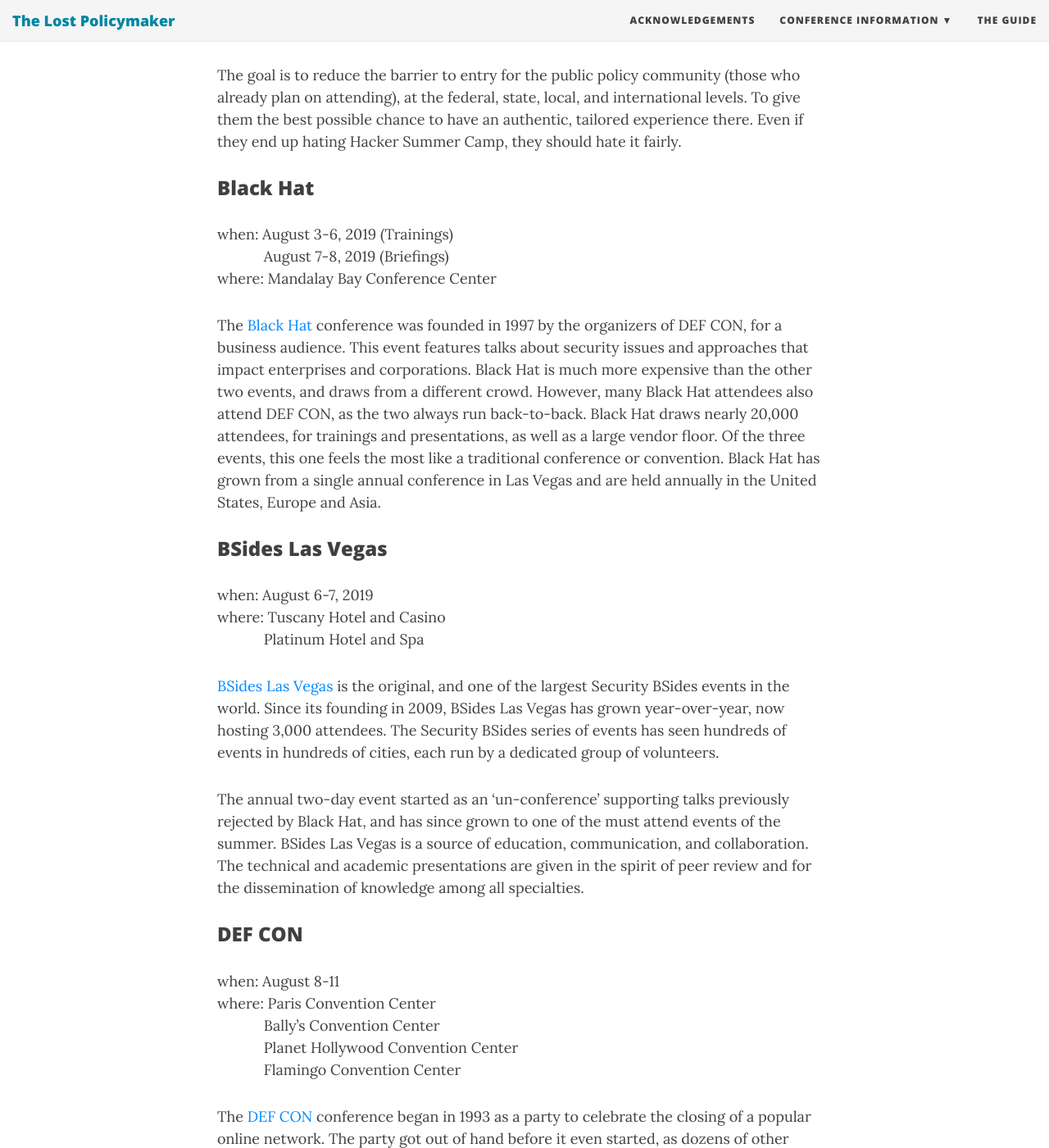
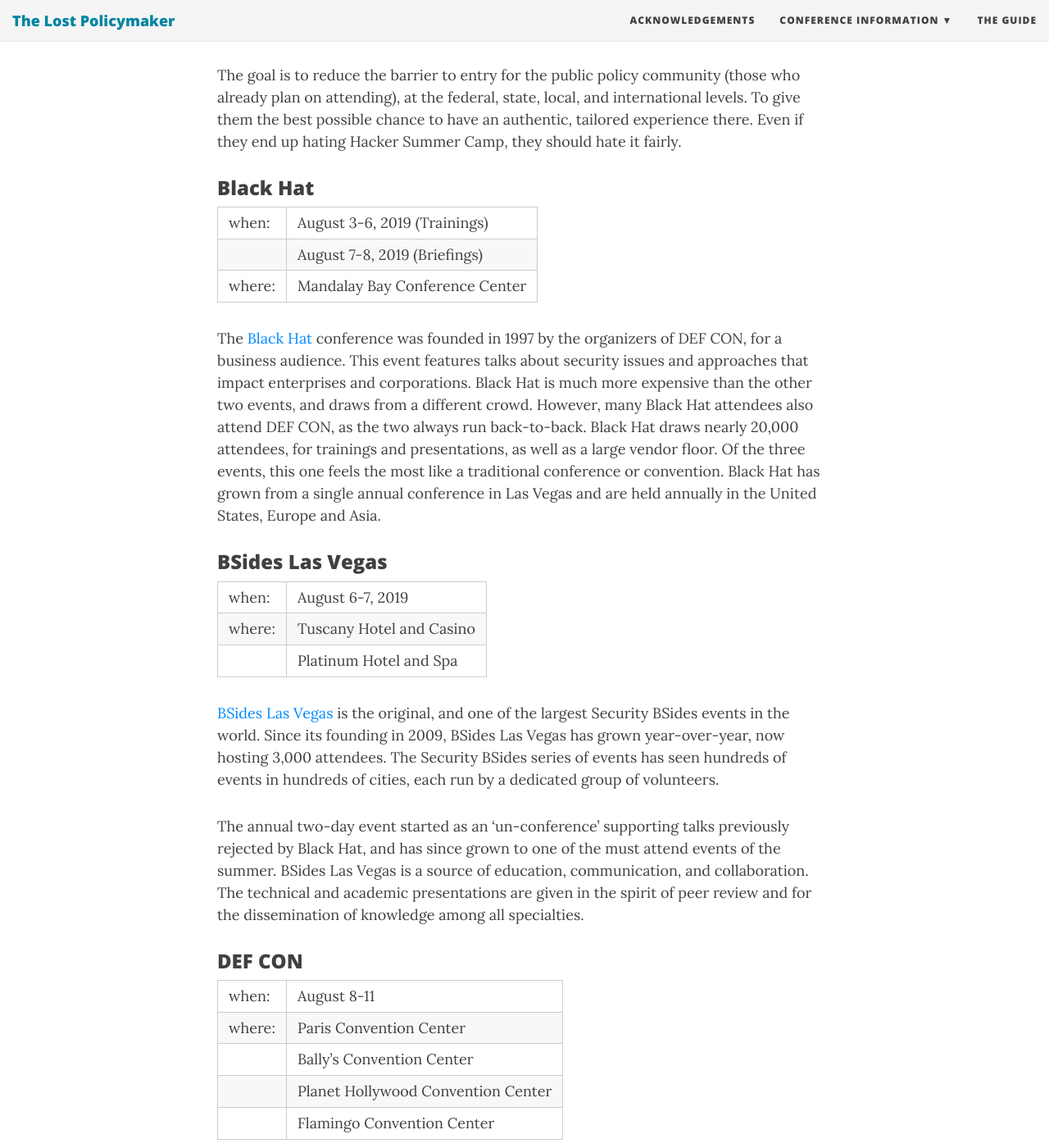
Before and after one commit to lostpolicymaker/lostpolicymaker.github.io, a Jekyll site: the page built from index.md, in a window 1280 px wide and 1400 px high, scrolled down 1015 px. Shown: the whole window at 82% size. Built offline with Jekyll 4.4.1, drawn with Linux system fonts in a browser that asks for light colours; nearby versions of some CDN libraries; part of the change alters nothing that is shown.

```diff
--- a/index.md
+++ b/index.md
@@ -18,17 +18,17 @@ The goal is to reduce the barrier to entry for the public policy community (thos
 
 ### Black Hat
 
-when:   August 3-6, 2019 (Trainings)<br />
-&nbsp;&nbsp;&nbsp;&nbsp;&nbsp;&nbsp;&nbsp;&nbsp;&nbsp;&nbsp;&nbsp;&nbsp;August 7-8, 2019 (Briefings)<br />
-where:  Mandalay Bay Conference Center
+| when:  | August 3-6, 2019 (Trainings)     |
+|        | August 7-8, 2019 (Briefings)     |
+| where: | Mandalay Bay Conference Center   |
 
 The [Black Hat](https://blackhat.com/us-19) conference was founded in 1997 by the organizers of DEF CON, for a business audience. This event features talks about security issues and approaches that impact enterprises and corporations. Black Hat is much more expensive than the other two events, and draws from a different crowd. However, many Black Hat attendees also attend DEF CON, as the two always run back-to-back. Black Hat draws nearly 20,000 attendees, for trainings and presentations, as well as a large vendor floor. Of the three events, this one feels the most like a traditional conference or convention. Black Hat has grown from a single annual conference in Las Vegas and are held annually in the United States, Europe and Asia.
 
 ### BSides Las Vegas
 
-when:   August 6-7, 2019<br />
-where:  Tuscany Hotel and Casino<br />
-&nbsp;&nbsp;&nbsp;&nbsp;&nbsp;&nbsp;&nbsp;&nbsp;&nbsp;&nbsp;&nbsp;&nbsp;Platinum Hotel and Spa
+| when:   | August 6-7, 2019          |
+| where:  | Tuscany Hotel and Casino  |
+|         | Platinum Hotel and Spa    |
 
 [BSides Las Vegas](https://bsideslv.org) is the original, and one of the largest Security BSides events in the world. Since its founding in 2009, BSides Las Vegas has grown year-over-year, now hosting 3,000 attendees. The Security BSides series of events has seen hundreds of events in hundreds of cities, each run by a dedicated group of volunteers.
 
@@ -36,11 +36,11 @@ The annual two-day event started as an 'un-conference' supporting talks previous
 
 ### DEF CON
 
-when:   August 8-11<br />
-where:  Paris Convention Center<br />
-&nbsp;&nbsp;&nbsp;&nbsp;&nbsp;&nbsp;&nbsp;&nbsp;&nbsp;&nbsp;&nbsp;&nbsp;Bally’s Convention Center<br />
-&nbsp;&nbsp;&nbsp;&nbsp;&nbsp;&nbsp;&nbsp;&nbsp;&nbsp;&nbsp;&nbsp;&nbsp;Planet Hollywood Convention Center<br />
-&nbsp;&nbsp;&nbsp;&nbsp;&nbsp;&nbsp;&nbsp;&nbsp;&nbsp;&nbsp;&nbsp;&nbsp;Flamingo Convention Center
+| when:   | August 8-11                            |
+| where:  | Paris Convention Center                |
+|         | Bally’s Convention Center              |
+|         | Planet Hollywood Convention Center     |
+|         | Flamingo Convention Center             |
 
 The [DEF CON](https://defcon.org) conference began in 1993 as a party to celebrate the closing of a popular online network. The party got out of hand before it even started, as dozens of other groups were invited, and the organizers remodeled it based on other hacker conferences that had come before. The talks at the first event resemble what you might hear today: Talks from lawyers and law enforcement, gender and social issues in technology, technical explainers, and warnings about issues that would manifest in the future. DEF CON remains an open space for intellectual exploration, open to all those who want to participate in good faith.
 
```
